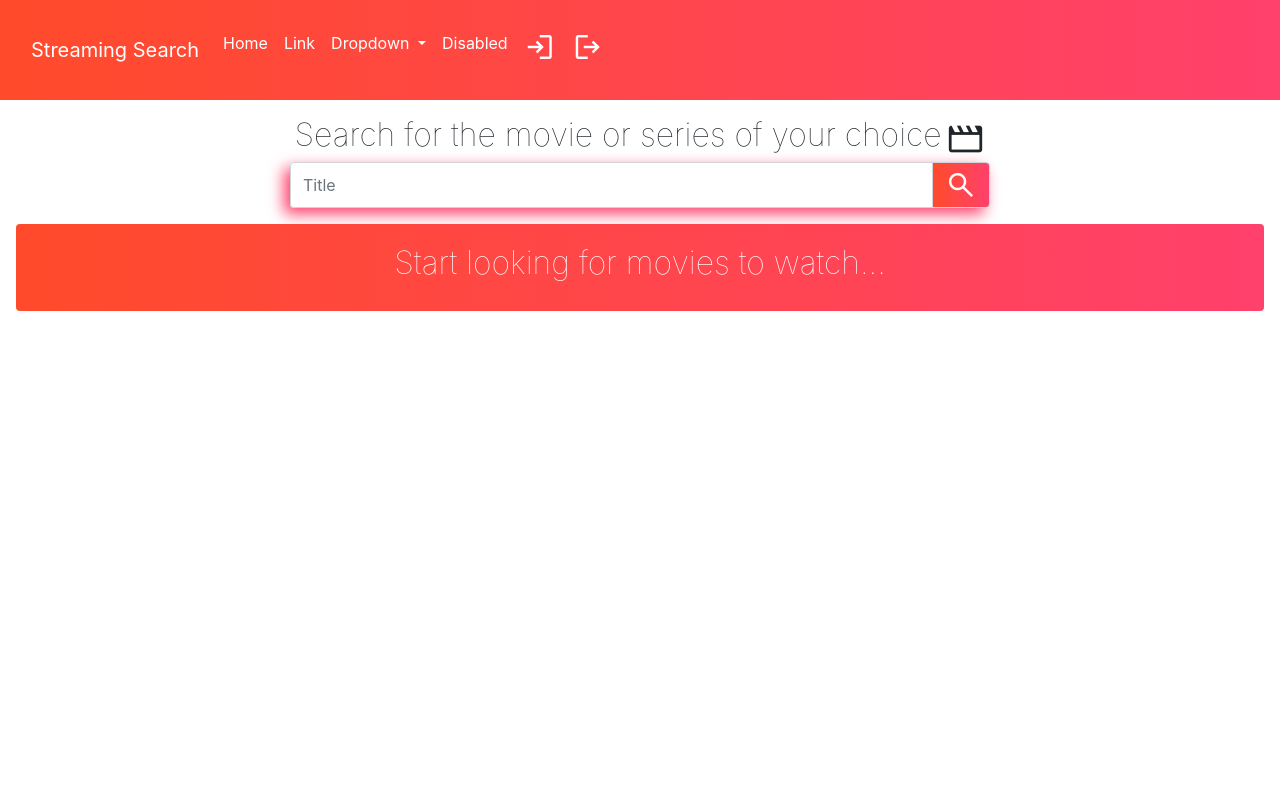
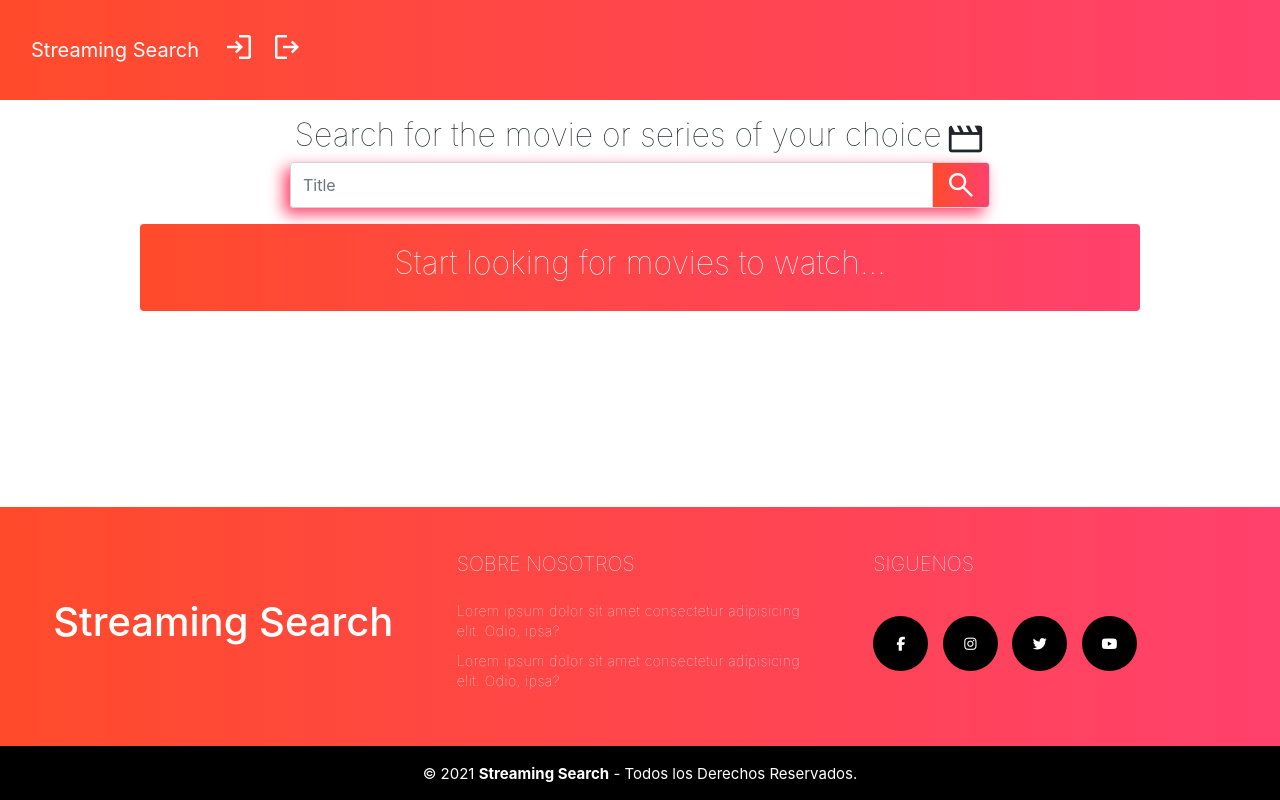
Before and after one commit to javaAJSWEnterprise/frontend, a plain HTML site: page pages/index.html in a window 1280 px wide. Drawn offline with nearby package versions, Linux system fonts and the light colour scheme.

Commit message:
add footer

```diff
--- a/js/components/movieCard.js
+++ b/js/components/movieCard.js
@@ -17,7 +17,7 @@ const viewDetail = async (id) => {
     const response = await searchById(id);
     const movieDetails =  response.body;
     const modal = new bootstrap.Modal(document.getElementById('movieModal'));
-    if(!movieDetails.status){
+    if(!response.status){
         document.getElementById('modalTitle').innerText = document.getElementById(`title-${id}`).innerText;
         const movieInfoElement = document.getElementById('movieInfo');
         const url = document.getElementById(`img-${id}`).src;
--- a/pages/index.html
+++ b/pages/index.html
@@ -8,6 +8,7 @@
     <link rel="stylesheet" type="text/css" media="screen" href="../styles/index.css" />
     <link href="https://cdn.jsdelivr.net/npm/bootstrap@5.3.2/dist/css/bootstrap.min.css" rel="stylesheet" integrity="sha384-T3c6CoIi6uLrA9TneNEoa7RxnatzjcDSCmG1MXxSR1GAsXEV/Dwwykc2MPK8M2HN" crossorigin="anonymous">
     <link rel="stylesheet" href="https://fonts.googleapis.com/css2?family=Material+Symbols+Outlined:opsz,wght,FILL,GRAD@20..48,100..700,0..1,-50..200" />
+    <script src="https://kit.fontawesome.com/eb496ab1a0.js" crossorigin="anonymous"></script>
   </head>
 
   <body>
@@ -22,7 +23,7 @@
           </button>
           <div class="collapse navbar-collapse" id="navbarSupportedContent">
             <ul class="navbar-nav me-auto mb-2 mb-lg-0">
-              <li class="nav-item">
+              <!-- <li class="nav-item">
                 <a class="nav-link active" aria-current="page" href="#">Home</a>
               </li>
               <li class="nav-item">
@@ -41,7 +42,7 @@
               </li>
               <li class="nav-item">
                 <a class="nav-link disabled" aria-disabled="true">Disabled</a>
-              </li>
+              </li> -->
               <li>
                 <a href="#" class="nav-link">
                     <span class="material-symbols-outlined">
@@ -125,7 +126,30 @@
       </div>
     </div>
 
-
+    <footer class="pie-pagina">
+        <div class="grupo-1">
+            <div class="box box-title">
+                <h1>Streaming Search</h1>
+            </div>
+            <div class="box">
+                <h2>SOBRE NOSOTROS</h2>
+                <p>Lorem ipsum dolor sit amet consectetur adipisicing elit. Odio, ipsa?</p>
+                <p>Lorem ipsum dolor sit amet consectetur adipisicing elit. Odio, ipsa?</p>
+            </div>
+            <div class="box">
+                <h2>SIGUENOS</h2>
+                <div class="red-social">
+                    <a href="#" class="fa fa-facebook"></a>
+                    <a href="#" class="fa fa-instagram"></a>
+                    <a href="#" class="fa fa-twitter"></a>
+                    <a href="#" class="fa fa-youtube"></a>
+                </div>
+            </div>
+        </div>
+        <div class="grupo-2">
+            <small>&copy; 2021 <b>Streaming Search</b> - Todos los Derechos Reservados.</small>
+        </div>
+    </footer>
 
 
     <script src="https://cdn.jsdelivr.net/npm/bootstrap@5.3.2/dist/js/bootstrap.bundle.min.js" integrity="sha384-C6RzsynM9kWDrMNeT87bh95OGNyZPhcTNXj1NW7RuBCsyN/o0jlpcV8Qyq46cDfL" crossorigin="anonymous"></script>
--- a/styles/index.css
+++ b/styles/index.css
@@ -4,10 +4,26 @@
     box-sizing: border-box;
 }
 
+.navbar{
+    grid-area: nav;
+}
+.searcher{
+    grid-area: searcher;
+}
+.pie-pagina{
+    grid-area: footer;
+}
+
 body {
     background: #f6f5f7;
     font-family: 'Montserrat', sans-serif;
     min-height: 100vh;
+    display: grid;
+    grid-template-areas:
+        "nav"
+        "searcher"
+        "footer";
+    grid-template-rows: auto 2fr auto; /* Ajusta la altura de la fila "searcher" según tus necesidades */
 }
 
 h1 {
@@ -47,6 +63,8 @@ a {
     background-size: cover;
     background-position: 0 0;
     color: white !important;
+
+    grid-area: nav;
 }
 
 .nav-item{
@@ -99,6 +117,10 @@ a {
     flex-direction: column;
     justify-content: center;
     align-items: center;
+
+    grid-area: searcher;
+
+    align-self: self-start
 }
 
 .input-search{
@@ -138,6 +160,7 @@ a {
     gap: 20px;
     place-items: center;
     width: 100%;
+    max-width: 1000px;
 }
 
 .card {
@@ -162,6 +185,7 @@ a {
 .card:hover {
     transform: scale(1.1);
     box-shadow: 0 0 10px rgba(0, 0, 0, 0.3);
+    z-index: 100;
 }
 
 .card-body {
@@ -222,3 +246,82 @@ a {
 .error-text{
     color: #FF4B2B;
 }
+
+
+.pie-pagina{
+    width: 100%;
+    background: #FF416C;
+    background: -webkit-linear-gradient(to right, #FF4B2B, #FF416C);
+    background: linear-gradient(to right, #FF4B2B, #FF416C);
+    background-repeat: no-repeat;
+    background-size: cover;
+
+    grid-area: footer
+}
+.pie-pagina .grupo-1{
+    width: 100%;
+    max-width: 1200px;
+    margin: auto;
+    display:grid;
+    grid-template-columns: repeat(3, 1fr);
+    grid-gap:50px;
+    padding: 45px 0px;
+}
+
+.box-title{
+    display: flex;
+    align-items: center;
+    justify-content: center;
+    color: white;
+}
+
+.pie-pagina .grupo-1 .box h2{
+    color: #fff;
+    margin-bottom: 25px;
+    font-size: 20px;
+}
+.pie-pagina .grupo-1 .box p{
+    color: #efefef;
+    margin-bottom: 10px;
+}
+.pie-pagina .grupo-1 .red-social a{
+    display: inline-block;
+    text-decoration: none;
+    width: 55px;
+    height: 55px;
+    line-height: 55px;
+    color: #fff;
+    margin-right: 10px;
+    background-color: #000000;
+    text-align: center;
+    transition: all 300ms ease;
+    border-radius: 50%;
+}
+.pie-pagina .grupo-1 .red-social a:hover{
+    color: rgb(255, 255, 255);
+    transform: scale(1.5);
+    box-shadow: 0 0 10px rgba(0, 0, 0, 0.3);
+    z-index: 100;
+}
+.fa {
+    display: flex;
+    justify-content: center;
+    align-items: center;
+}
+.pie-pagina .grupo-2{
+    background: #000000;
+    padding: 15px 10px;
+    text-align: center;
+    color: #fff;
+}
+.pie-pagina .grupo-2 small{
+    font-size: 15px;
+}
+@media screen and (max-width:800px){
+    .pie-pagina .grupo-1{
+        width: 90%;
+        grid-template-columns: repeat(1, 1fr);
+        grid-gap:30px;
+        padding: 35px 0px;
+    }
+}
```
